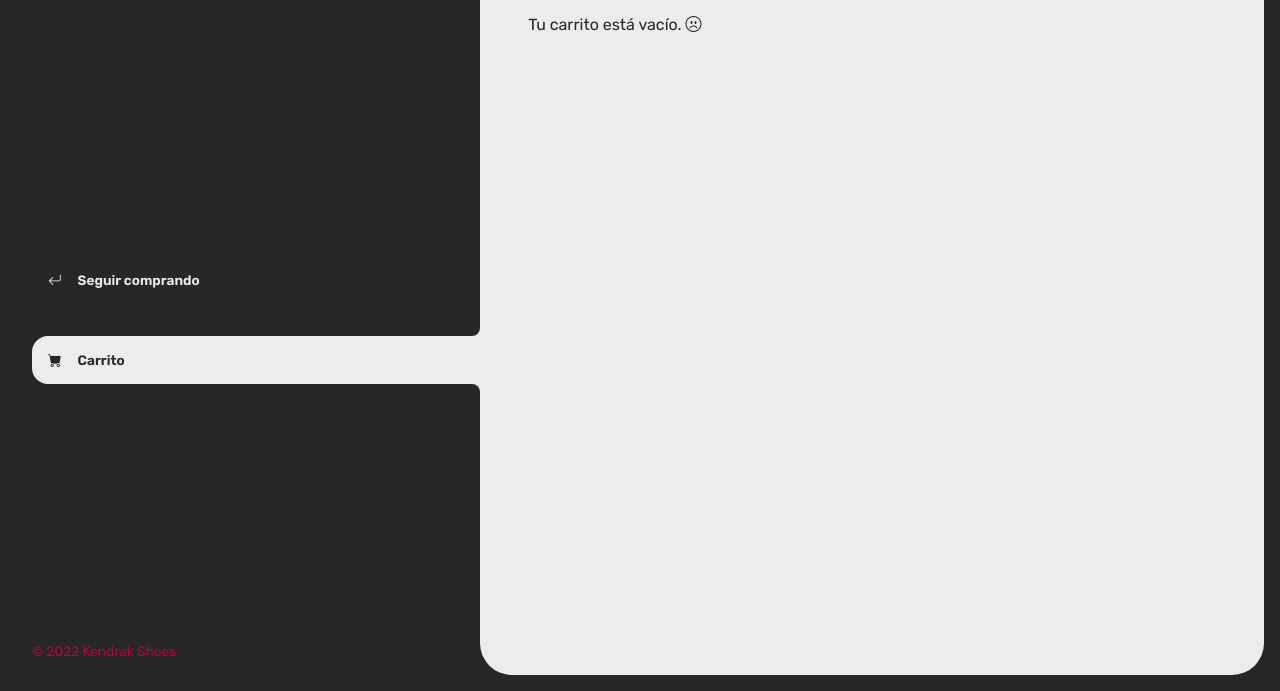
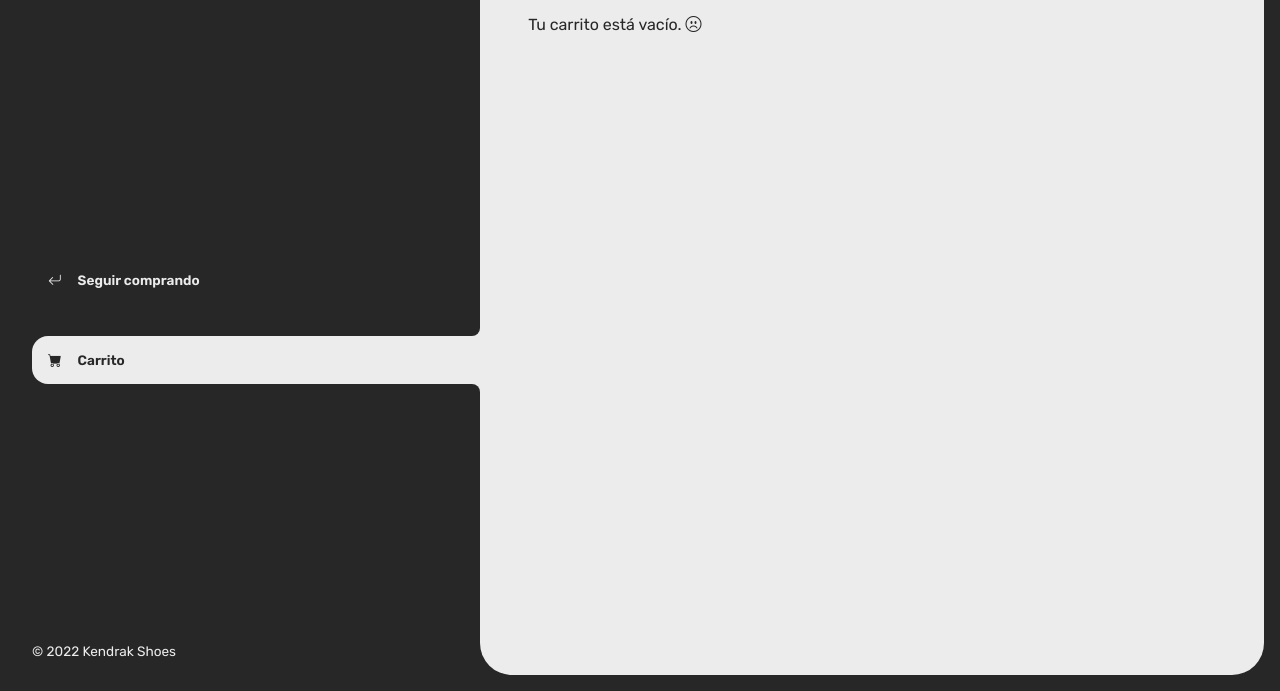
Before and after one commit to TobiasVenturelli/kendrakShoesJs, a plain HTML site: page carrito.html in a window 1280 px wide. Shown: the part 109-800 px from the top of the page. Drawn offline with nearby package versions, Linux system fonts and the light colour scheme; some packages are replaced by stand-ins of ours; a script that the page names is missing; a web font is replaced by a local one.

Commit message:
Proyecto terminado

```diff
--- a/css/main.css
+++ b/css/main.css
@@ -127,7 +127,7 @@ aside {
 }
 
 .texto-footer {
-    color: var(--clr-main-light);
+    color: var(--clr-white);
     font-size: .85rem;
 }
 
```
